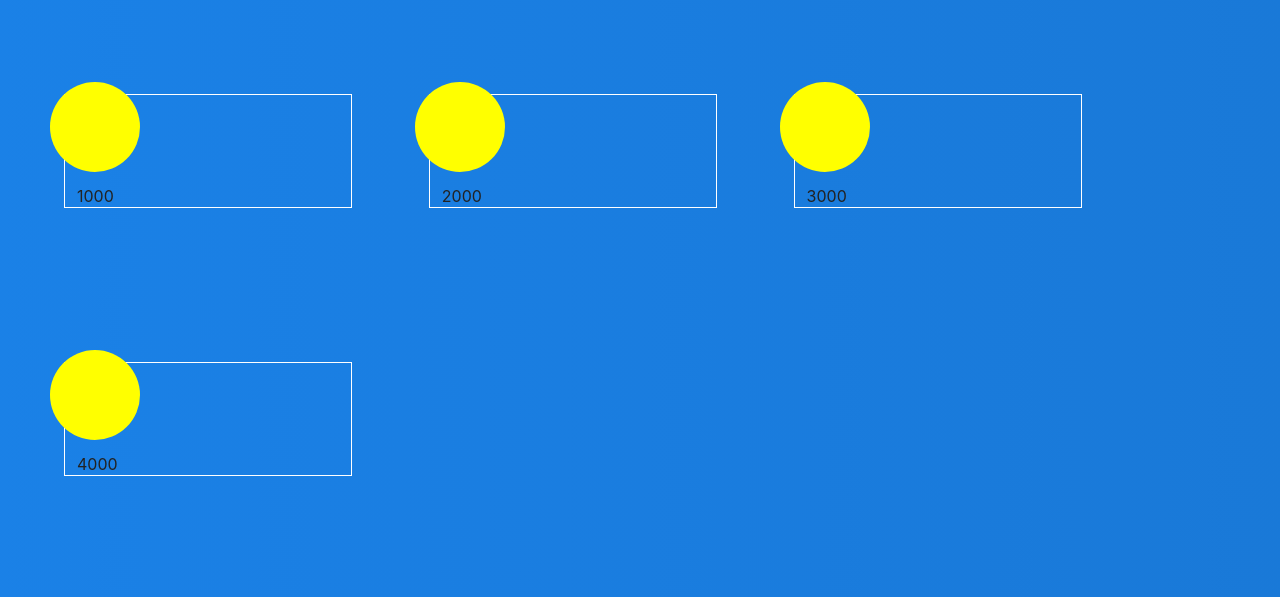
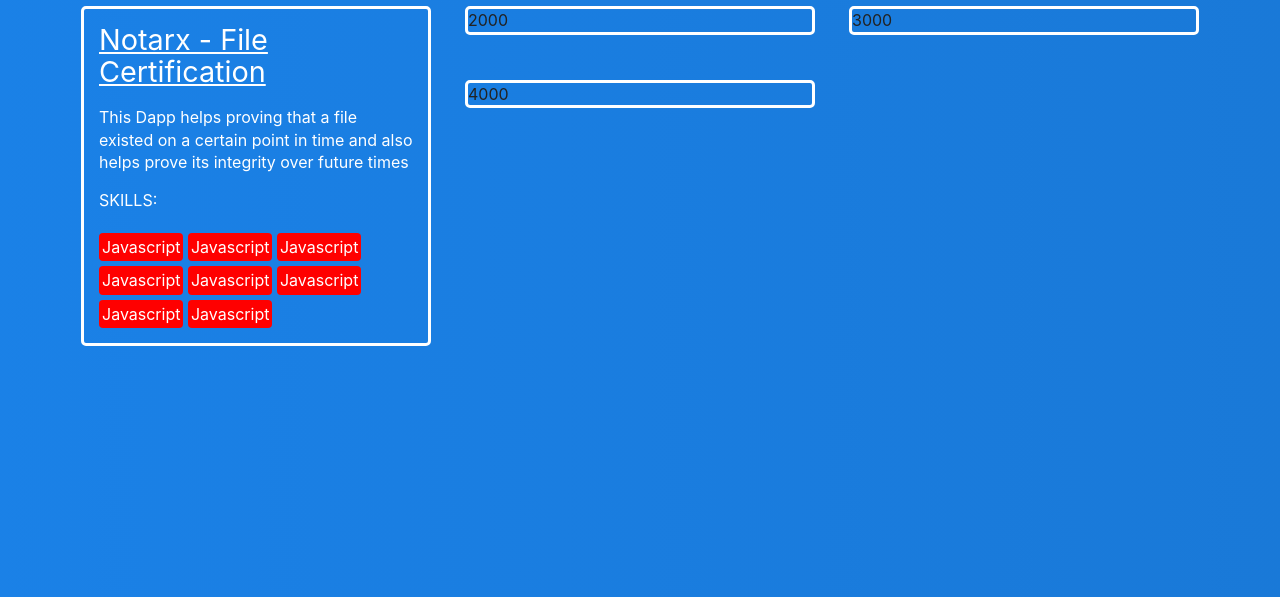
Before and after one commit to bitfede/personal-website, a plain HTML site: page portfolio.html in a window 1280 px wide. Shown: the part 203-800 px from the top of the page. Drawn offline with nearby package versions, Linux system fonts and the light colour scheme.

Commit message:
Adds first mock content for portfolio cards

```diff
--- a/css/main.css
+++ b/css/main.css
@@ -192,20 +192,61 @@ textarea {
  /*effect on menu elements*/
 
 /* PORTFOLIO PAGE STYLES HERE */
-.portfolioCards {
-  border:1px solid white;
-  margin: 6vw;
+
+.welcomeportfolio {
+    color: white;
+    font-weight: 900;
+    margin-top: 20px;
+    margin-bottom: 20px;
 }
 
-.topleftIcon {
+.welcomesubtitle {
+  font-size: 2rem;
+  color: white;
+  margin: 0;
+}
+
+
+.portfolioCards {
+  border: 3px solid white;
+  margin: 5px;
+  margin-top: 5vh;
+  border-radius: 5px;
+}
+
+.projectInfo {
+  padding: 15px;
+  color: white;
+}
+
+.projectInfo h3 {
+  margin-top: 0;
+  font-size: 1.8rem;
+  text-decoration: underline;
+}
+
+/* .topleftIcon {
   padding: 10px;
   background-color: yellow;
   position: relative;
-  right: 27px;
-  top: -13px;
-  width: 90px;
-  height: 90px;
+  right: 29px;
+  top: -30px;
+  width: 70px;
+  height: 70px;
   border-radius: 50px;
+} */
+
+
+.skillBadge {
+  display: inline-block;
+  background-color: red;
+  padding: 3px;
+  border-radius: 4px;
+  margin-top: 5px;
+}
+
+@media (min-) {
+
 }
 
 /* ANIMATIONS */
--- a/portfolio.html
+++ b/portfolio.html
@@ -36,7 +36,7 @@
 
         <div class="row left-align" style="margin-bottom: 0px;">
             <div class="col s12 m4">
-                <h1 id="welcome" class="welcome" style="margin-top: 20px; opacity: 0">Portfolio,</h1>
+                <h1 id="welcome" class="welcomeportfolio" style="opacity: 0">Portfolio,</h1>
             </div>
         </div>
 
@@ -44,7 +44,7 @@
 
         <div class="row">
             <div class="col s12 m10">
-                <code id="fede" class="welcome" style="margin-top: 0px; margin-bottom: 20px; opacity: 0"><h4>Category: Web</h4></code>
+                <h2 id="fede" class="welcomesubtitle" style="opacity: 0; font-family: monospace, monospace;">Category: Web</h2>
             </div>
         </div>
 
@@ -52,21 +52,38 @@
         <!-- The grid -->
 
         <div class="row">
-          <div class="col s10 m6 l3 portfolioCards">
-            <div class="topleftIcon"></div>
-            1000
+          <div class="col s12 m6 l4">
+            <div class="portfolioCards">
+              <div class="projectInfo">
+                <h3>Notarx - File Certification</h3>
+                <p>This Dapp helps proving that a file existed on a certain point in time and also helps prove its integrity over future times</p>
+                <p>SKILLS:</p>
+                <span class="skillBadge">Javascript</span>
+                <span class="skillBadge">Javascript</span>
+                <span class="skillBadge">Javascript</span>
+                <span class="skillBadge">Javascript</span>
+                <span class="skillBadge">Javascript</span>
+                <span class="skillBadge">Javascript</span>
+                <span class="skillBadge">Javascript</span>
+                <span class="skillBadge">Javascript</span>
+
+              </div>
+            </div>
           </div>
-          <div class="col s10 m6 l3 portfolioCards">
-            <div class="topleftIcon"></div>
-            2000
+          <div class="col s12 m6 l4">
+            <div class="portfolioCards">
+              2000
+            </div>
           </div>
-          <div class="col s10 m6 l3 portfolioCards">
-            <div class="topleftIcon"></div>
-            3000
+          <div class="col s12 m6 l4">
+            <div class="portfolioCards">
+              3000
+            </div>
           </div>
-          <div class="col s10 m6 l3 portfolioCards">
-            <div class="topleftIcon"></div>
-            4000
+          <div class="col s12 m6 l4">
+            <div class="portfolioCards">
+              4000
+            </div>
           </div>
         </div>
 
```
